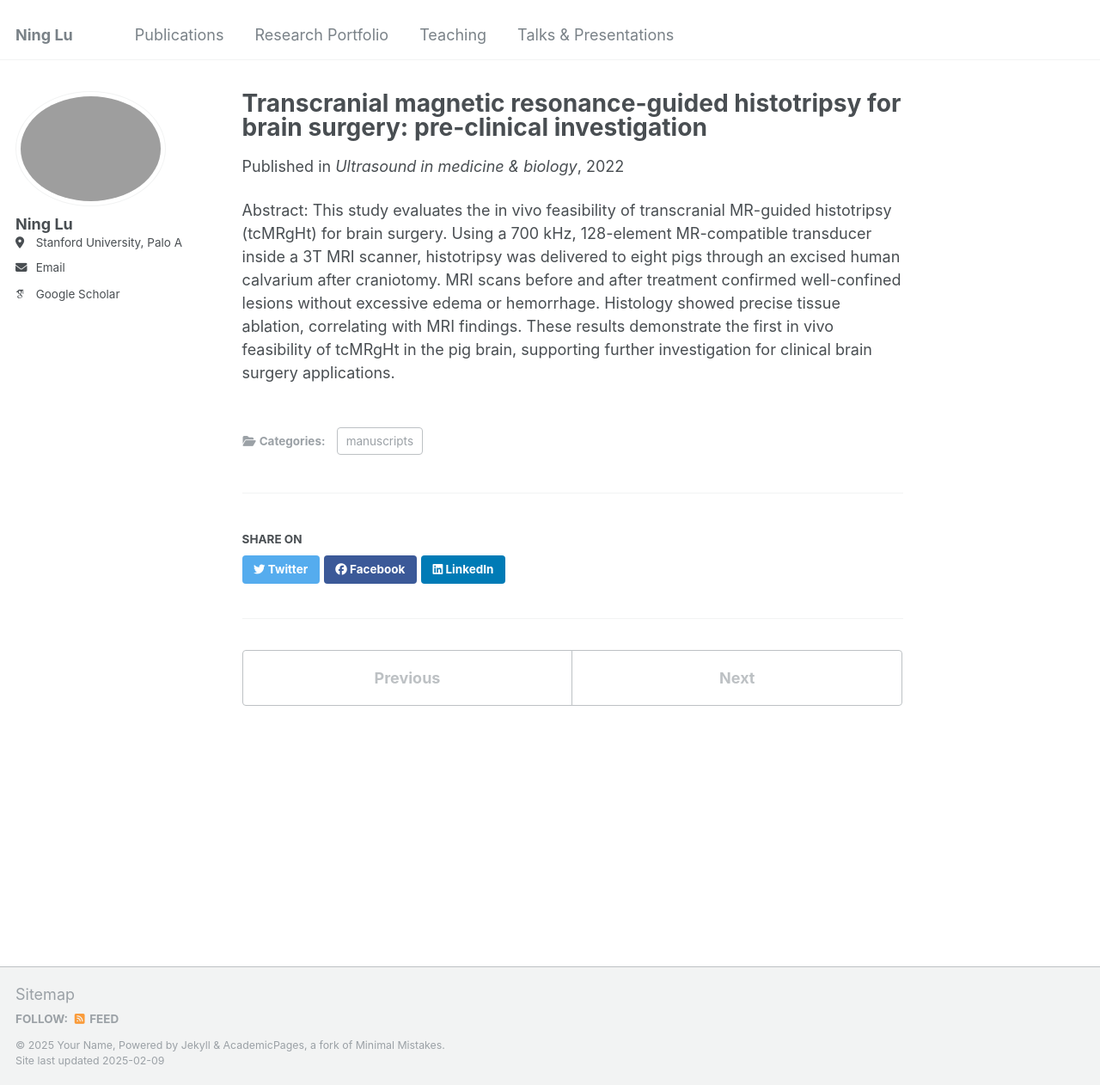
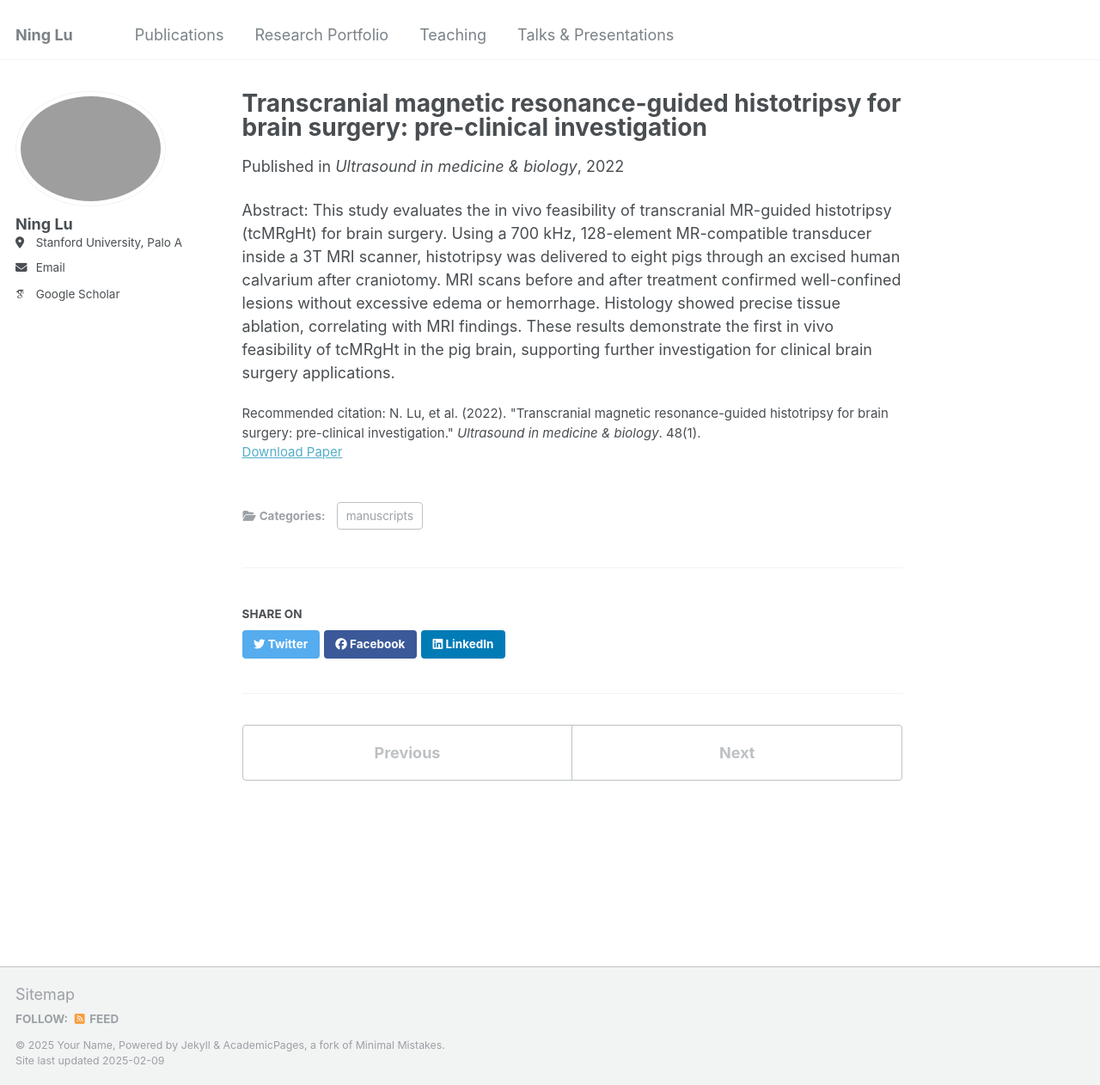
Before and after one commit to NingLu-Ultrasound/ninglu-ultrasound.github.io, a Jekyll site: the page built from _publications/2010-10-01-paper-title-number-2.md, in a window 1280 px wide and 1262 px high. Shown: the whole window at 86% size. Built offline with Jekyll 4.4.1, drawn with Linux system fonts in a browser that asks for light colours; some web fonts are replaced.

Commit message:
Update 2010-10-01-paper-title-number-2.md

```diff
--- a/_publications/2010-10-01-paper-title-number-2.md
+++ b/_publications/2010-10-01-paper-title-number-2.md
@@ -6,5 +6,6 @@ permalink: https://www.sciencedirect.com/science/article/abs/pii/S03015629210040
 date: 2022-01-01
 venue: 'Ultrasound in medicine & biology'
 paperurl: 'http://ninglu-ultrasound.github.io/files/Pub2_Transcranial_MR-Guided_Histotripsy_pig_Surgery.pdf'
+citation: 'N. Lu, et al. (2022). &quot;Transcranial magnetic resonance-guided histotripsy for brain surgery: pre-clinical investigation.&quot; <i>Ultrasound in medicine & biology</i>. 48(1).'
 ---
 Abstract: This study evaluates the in vivo feasibility of transcranial MR-guided histotripsy (tcMRgHt) for brain surgery. Using a 700 kHz, 128-element MR-compatible transducer inside a 3T MRI scanner, histotripsy was delivered to eight pigs through an excised human calvarium after craniotomy. MRI scans before and after treatment confirmed well-confined lesions without excessive edema or hemorrhage. Histology showed precise tissue ablation, correlating with MRI findings. These results demonstrate the first in vivo feasibility of tcMRgHt in the pig brain, supporting further investigation for clinical brain surgery applications.
```
